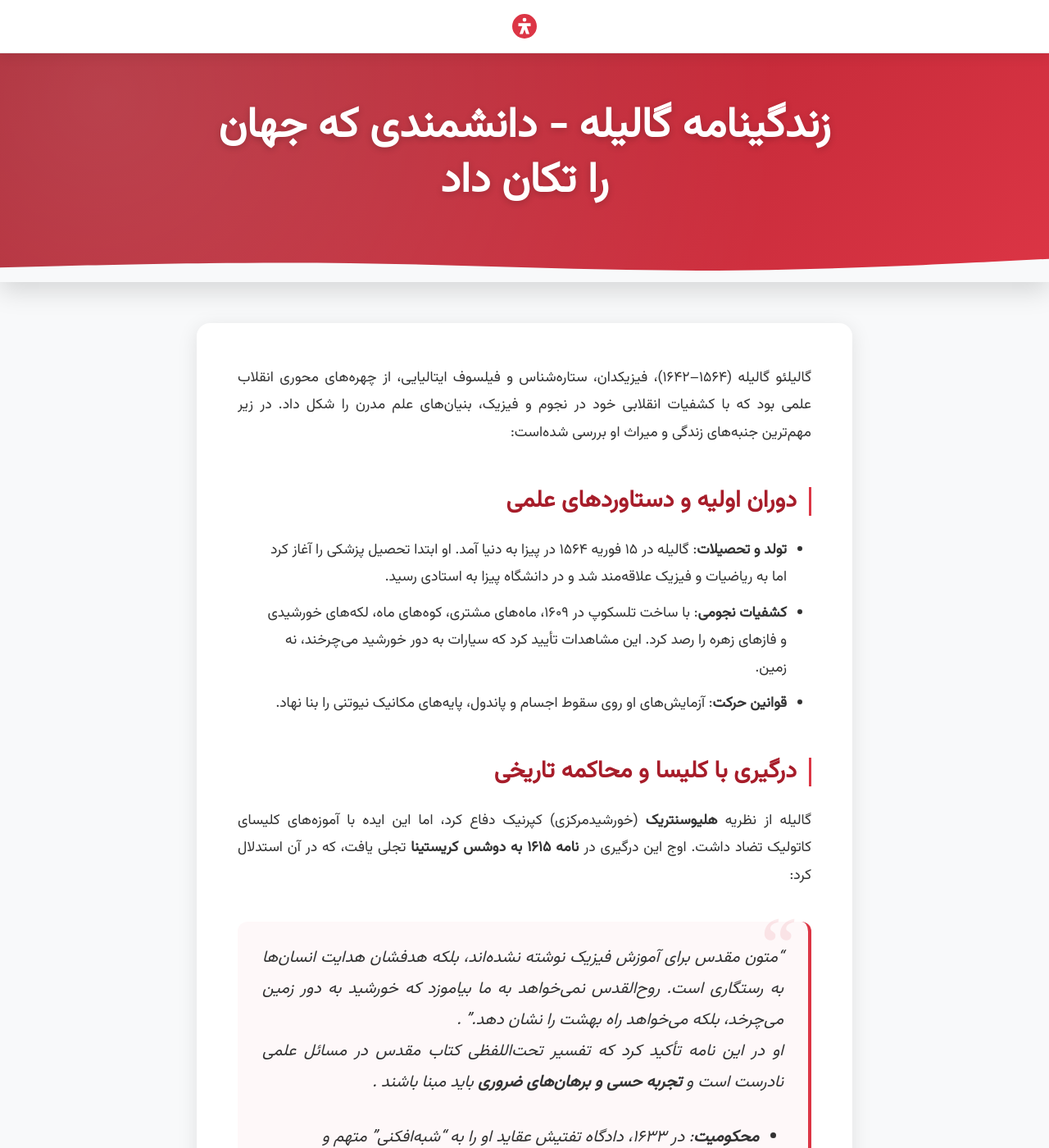
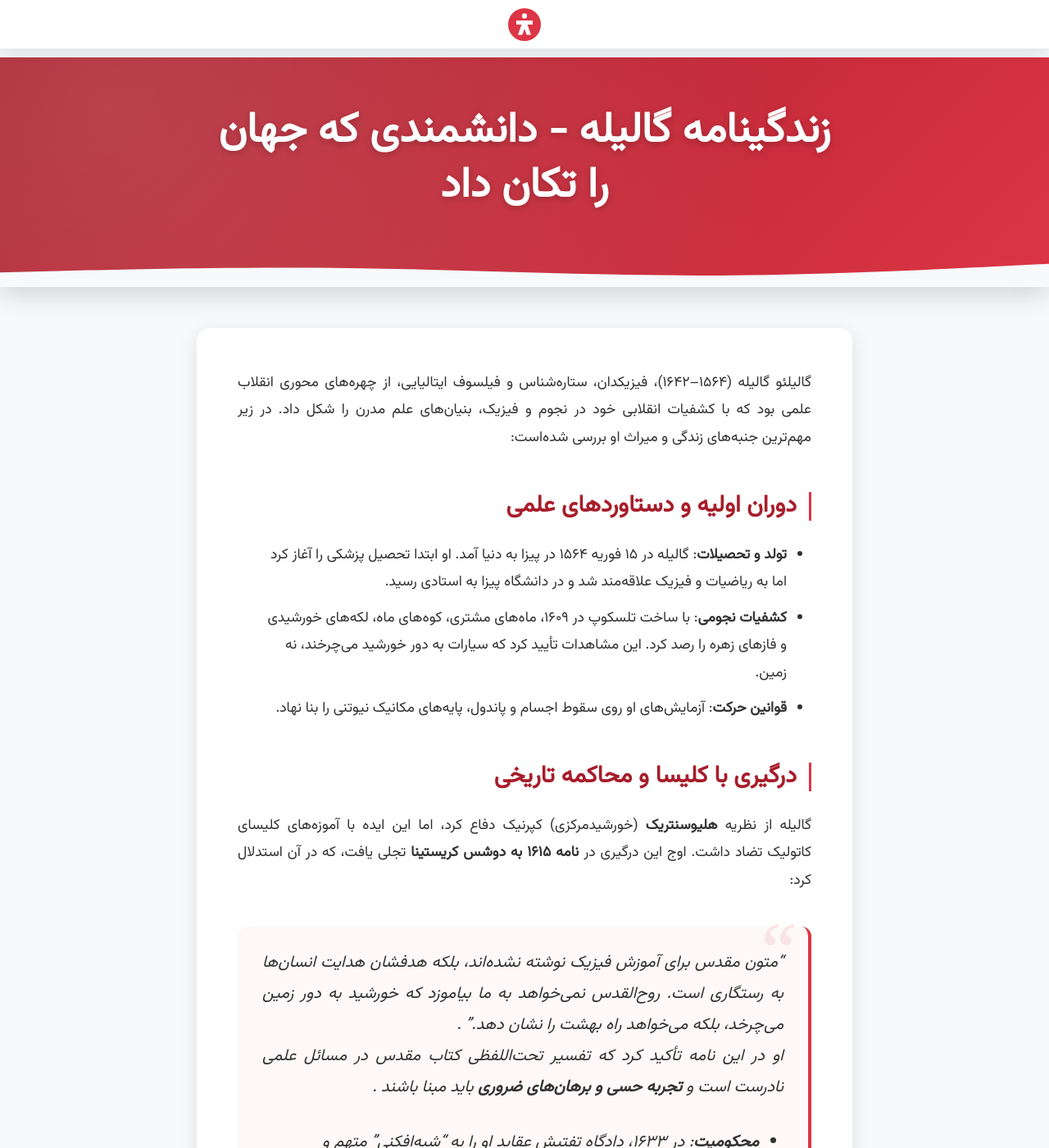
Before and after one commit to darkblog/darkblog.github.io, a Jekyll site: the page built from _posts/2025-7-5-68.md, in a window 1280 px wide and 1400 px high. Shown: the whole window at 82% size. Built offline with Jekyll 4.4.1, drawn with Linux system fonts in a browser that asks for light colours; nearby versions of some CDN libraries.

Commit message:
Update post.html

```diff
--- a/_layouts/post.html
+++ b/_layouts/post.html
@@ -11,7 +11,6 @@
     <meta name="theme-color" content="#dc3545">
 
     <link rel="stylesheet" href="https://cdnjs.cloudflare.com/ajax/libs/bootstrap/5.3.8/css/bootstrap.min.css">
-    <link rel="stylesheet" href="https://cdnjs.cloudflare.com/ajax/libs/font-awesome/7.0.1/css/all.min.css">
 
     <style>
         @font-face {
@@ -37,7 +36,7 @@
         body {
             font-family: 'Vazirmatn', sans-serif;
             background-color: var(--light-bg);
-            padding-top: 0;
+            padding-top: 70px; /* فضای برای منوی ثابت */
             color: var(--text-color);
             line-height: 1.8;
             margin: 0;
@@ -57,7 +56,7 @@
 
         .top-menu {
             background-color: #fff;
-            padding: 12px 0;
+            padding: 15px 0;
             box-shadow: 0 2px 15px rgba(0, 0, 0, 0.1);
             border-bottom: 1px solid var(--border-color);
             position: fixed;
@@ -66,26 +65,17 @@
             right: 0;
             width: 100%;
             z-index: 1020;
+            height: 60px;
         }
 
         .menu-links {
             display: flex;
             justify-content: center;
             align-items: center;
-            flex-wrap: wrap;
-            gap: 30px;
             padding: 0;
             margin: 0;
             list-style: none;
-        }
-
-        .menu-links a {
-            color: var(--text-color);
-            font-size: 1.1rem;
-            padding: 5px;
-            font-weight: 500;
-            display: flex;
-            align-items: center;
+            height: 100%;
         }
 
         .logo-icon {
@@ -116,7 +106,6 @@
             justify-content: center;
             text-align: center;
             box-shadow: 0 10px 30px rgba(0, 0, 0, 0.15);
-            margin-top: 64px;
         }
 
         .modern-header::before {
@@ -310,18 +299,18 @@
         }
 
         @media (max-width: 768px) {
-            .menu-links {
-                gap: 15px;
+            body {
+                padding-top: 60px;
             }
 
-            .menu-links a {
-                font-size: 0.95rem;
+            .top-menu {
+                height: 50px;
+                padding: 10px 0;
             }
 
             .modern-header {
                 height: 220px;
                 margin-bottom: 40px;
-                margin-top: 60px;
             }
 
             .header-content {
@@ -358,10 +347,18 @@
         }
 
         @media (max-width: 576px) {
+            body {
+                padding-top: 55px;
+            }
+
+            .top-menu {
+                height: 45px;
+                padding: 8px 0;
+            }
+
             .modern-header {
                 height: 200px;
                 margin-bottom: 35px;
-                margin-top: 56px;
             }
 
             .header-content {
@@ -390,10 +387,6 @@
             .post-content table td {
                 padding: 8px 10px;
                 font-size: 0.85rem;
-            }
-
-            .menu-links {
-                gap: 10px;
             }
 
             .logo-icon {
```
Also changed, not shown: other parts of _layouts/post.html (+0 -15 lines).
